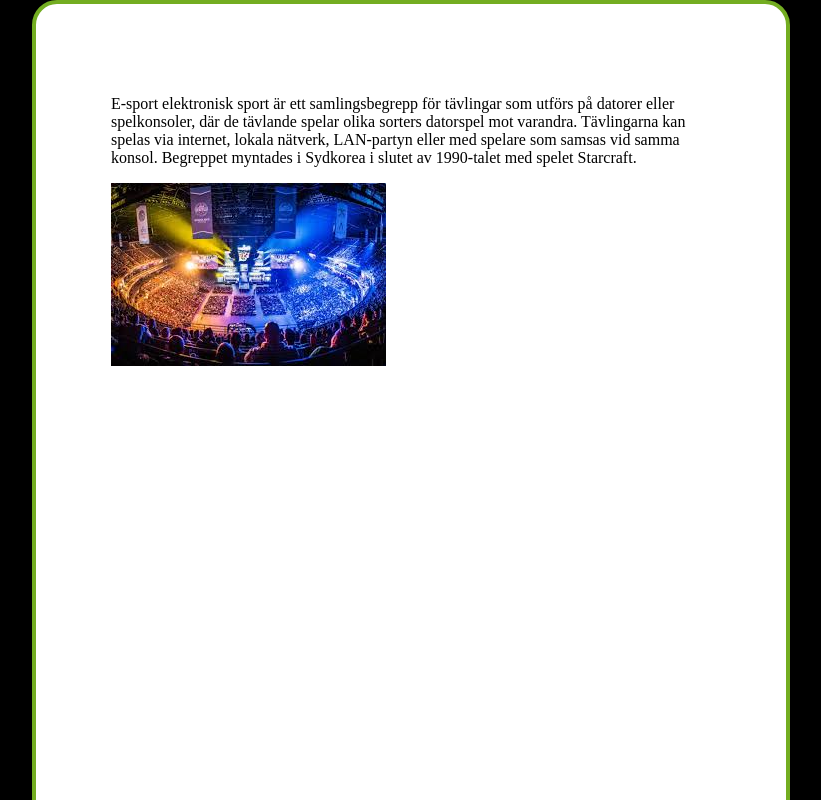
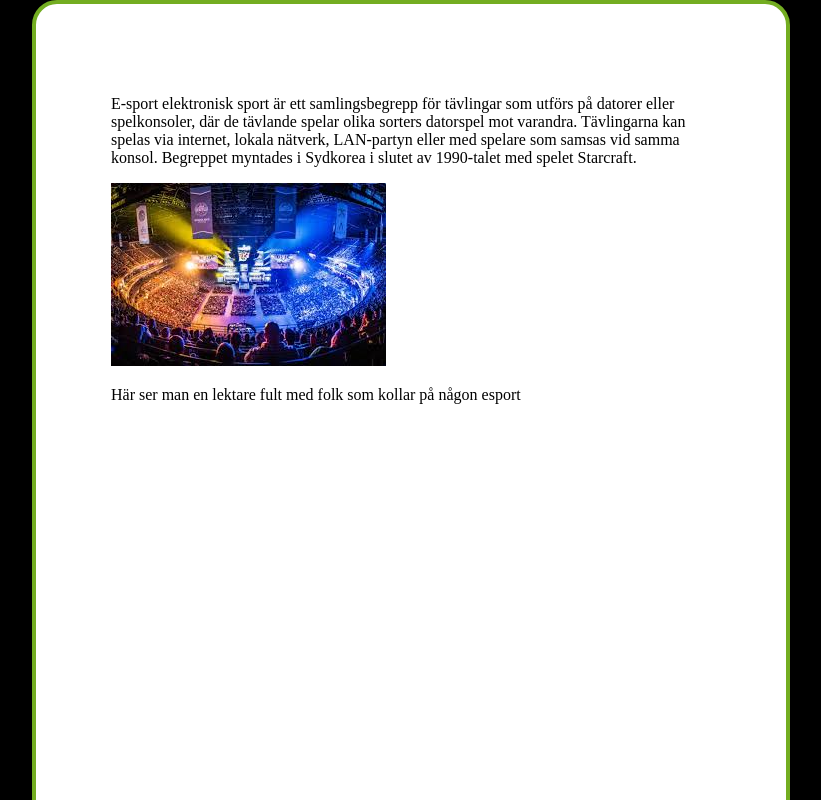
Before and after one commit to Sugardadddy69/Storprojekt, a plain HTML site: page index.html in a window 1280 px wide. Shown: the top 800 px of the page, without its empty margins (229-1050 px from the left). Drawn offline with Linux system fonts and the light colour scheme.

Commit message:
Update index.html

```diff
--- a/index.html
+++ b/index.html
@@ -9,5 +9,6 @@
 <p>E-sport elektronisk sport är ett samlingsbegrepp för tävlingar som utförs på datorer eller spelkonsoler, där de tävlande spelar olika sorters datorspel mot varandra. Tävlingarna kan spelas via internet, lokala nätverk, LAN-partyn eller med spelare som samsas vid samma konsol. Begreppet myntades i Sydkorea i slutet av 1990-talet med spelet Starcraft.
 </p>
 <img src="esport.jpg">
+<p>Här ser man en lektare fult med folk som kollar på någon esport</p>
 </body>
 </html>
```
